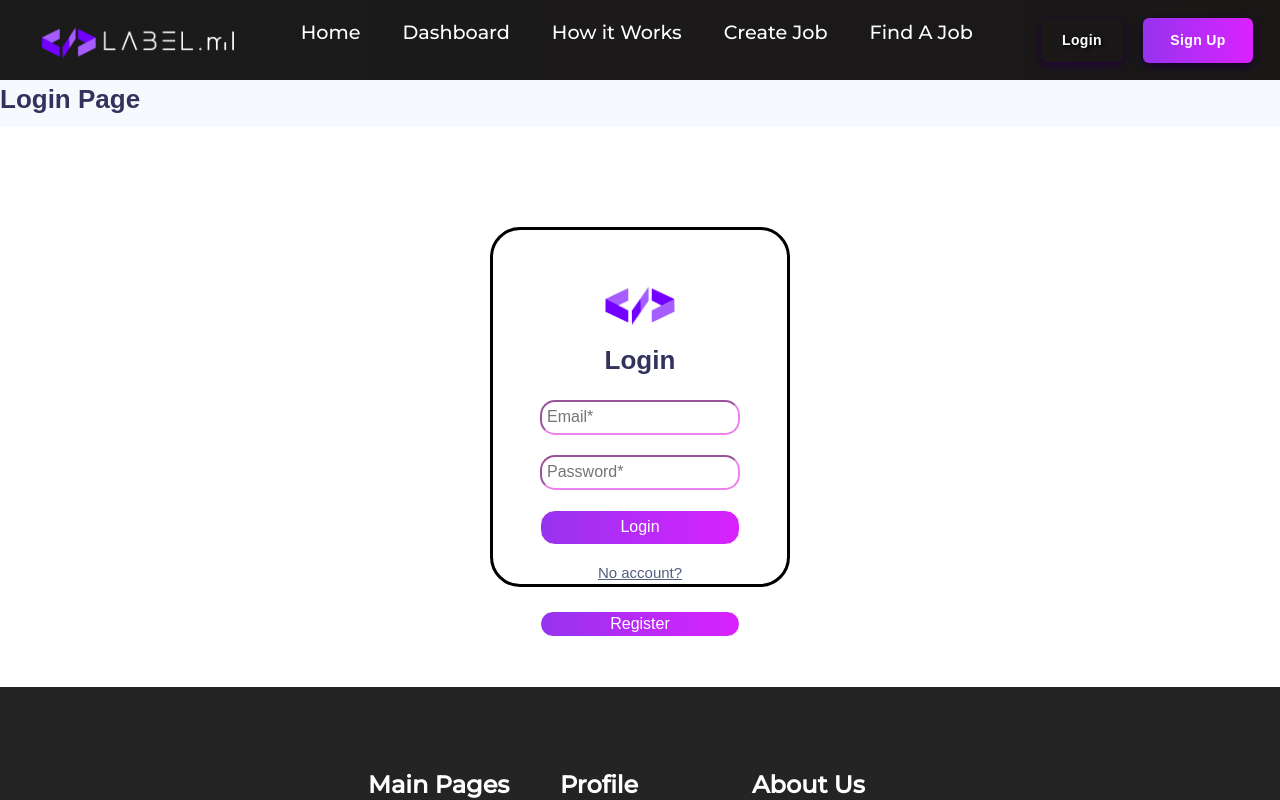
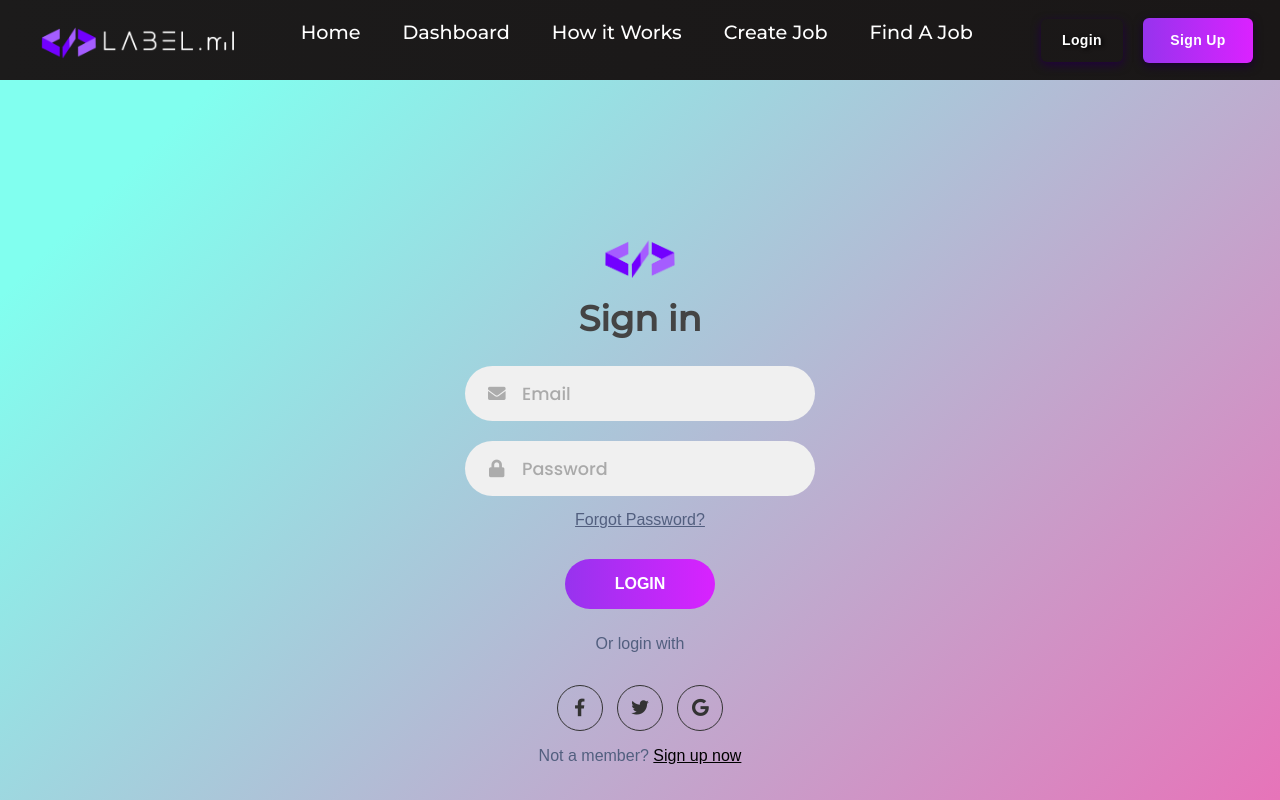
Before and after one commit to faisal2754/Web-Data-Labelling-v2, a React (Create React App) app: page /login in a window 1280 px wide. Shown: the top 800 px of the page. Built offline with nearby package versions, Linux system fonts and the light colour scheme.

Commit message:
restyled login and register

```diff
--- a/src/Components/LoginForm.jsx
+++ b/src/Components/LoginForm.jsx
@@ -20,29 +20,35 @@ const Login = () => {
    const history = useHistory()
 
    return (
-      <div className="login">
-         <div className="login_container">
+      <div class="login_container">
+         <div class="forms-container">
+            <form class="sign-in-form">
                <Link to="/">
                   <img className="login_logo" src="./images/login_logo.png" />
                </Link>
-
-            <h1>Login</h1>
-            <form>
+               <h2 class="title">Sign in</h2>
+               <div class="input-field">
+                  <i class="fas fa-envelope icon"></i>
                   <input
                      type="text"
                      value={email}
                      onChange={(e) => setEmail(e.target.value)}
                      id="email"
-                  placeholder="Email*"
+                     placeholder="Email"
                   />
-
+               </div>
+               <div class="input-field">
+                  <i class="fas fa-lock icon"></i>
                   <input
                      type="password"
                      value={password}
                      onChange={(e) => setPassword(e.target.value)}
                      id="pword"
-                  placeholder="Password*"
+                     placeholder="Password"
                   />
+               </div>
+
+               <p class="forgot-pass">Forgot Password?</p>
 
                <button
                   type="submit"
@@ -51,22 +57,39 @@ const Login = () => {
                   }}
                   className="login_signInButton"
                >
-                  Login
+                  LOGIN
                </button>
+               <p class="social-text">Or login with</p>
+               <div class="social-media">
+                  <a href="#" class="social-icon">
+                     <i class="fab fa-facebook-f"></i>
+                  </a>
+                  <a href="#" class="social-icon">
+                     <i class="fab fa-twitter"></i>
+                  </a>
+                  <a href="#" class="social-icon">
+                     <i class="fab fa-google"></i>
+                  </a>
+               </div>
+
+               <p class="other-text">
+                  Not a member?{' '}
+                  <a id="hover" class="underlineHover" href="/register">
+                     Sign up now
+                  </a>
+               </p>
             </form>
-
-            <p>No account? </p>
-
-            <button
-               onClick={() => {
-                  history.push('/register')
-               }}
-               className="login_registerButton"
-            >
-               Register
-            </button>
          </div>
       </div>
+
+      //         {/* <button
+      //            onClick={() => {
+      //               history.push('/register')
+      //            }}
+      //            className="login_registerButton"
+      //         >
+      //            Register
+      //         </button> */}
    )
 }
 
--- a/src/Components/RegisterForm.jsx
+++ b/src/Components/RegisterForm.jsx
@@ -1,55 +1,109 @@
-import React from 'react'
+import React, { useState } from 'react'
 import '../Styles/Register.css'
+import { Link } from 'react-router-dom'
 import { useHistory } from 'react-router-dom'
 import Checkbox from '@material-ui/core/Checkbox'
 
 const Register = () => {
+   const [username, setUsername] = useState('')
+   const [email, setEmail] = useState('')
+   const [password, setPassword] = useState('')
+   const [checked, setChecked] = React.useState(true)
+
+   const signIn = (e) => {
+      e.preventDefault()
+      //some backend functionality
+   }
+
+   const register = (e) => {
+      e.preventDefault()
+      //some backend functionality
+   }
    const history = useHistory()
-
-   const [checked, setChecked] = React.useState(true)
 
    const handleChange = (event) => {
       setChecked(event.target.checked)
    }
 
    return (
-      <div className="register">
       <div className="register_container">
-            <h1>Register</h1>
-            <form>
-               <input type="text" id="username" placeholder="Username*" />
-
-               <input type="text" id="email" placeholder="Email*" />
-
-               <input type="text" id="pword" placeholder="Password*" />
-
+         <div class="forms-container">
+            <form class="register-form">
+               <Link to="/">
+                  <img className="login_logo" src="./images/login_logo.png" />
+               </Link>
+               <h2 class="title">Register</h2>
+               <div class="input-field">
+                  <i class="fas fa-user icon"></i>
                   <input
                      type="text"
+                     value={username}
+                     onChange={(e) => setUsername(e.target.value)}
+                     id="username"
+                     placeholder="Username"
+                  />
+               </div>
+               <div class="input-field">
+                  <i class="fas fa-envelope icon"></i>
+                  <input
+                     type="text"
+                     value={email}
+                     onChange={(e) => setEmail(e.target.value)}
+                     id="email"
+                     placeholder="Email"
+                  />
+               </div>
+               <div class="input-field">
+                  <i class="fas fa-lock icon"></i>
+                  <input
+                     type="password"
+                     value={password}
+                     onChange={(e) => setPassword(e.target.value)}
+                     id="pword"
+                     placeholder="Password"
+                  />
+               </div>
+               <div class="input-field">
+                  <i class="fas fa-lock icon"></i>
+                  <input
+                     type="password"
+                     value={checked}
+                     onChange={(e) => setChecked(e.target.value)}
                      id="conf_pword"
-                  placeholder=" Confirm Password*"
+                     placeholder=" Confirm Password"
                   />
-            </form>
-
+               </div>
                <button
+                  type="submit"
                   onClick={() => {
                      history.push('/')
                   }}
                   className="register_registerButton"
                >
-               Register
+                  SIGN UP
                </button>
 
+               <p class="social-text">Or sign up with</p>
+               <div class="social-media">
+                  <a href="#" class="social-icon">
+                     <i class="fab fa-facebook-f"></i>
+                  </a>
+                  <a href="#" class="social-icon">
+                     <i class="fab fa-twitter"></i>
+                  </a>
+                  <a href="#" class="social-icon">
+                     <i class="fab fa-google"></i>
+                  </a>
+               </div>
+               <p class="other-text">
+                  Already a member?{' '}
+                  <a id="hover" class="underlineHover" href="/login">
+                     Login now
+                  </a>
+               </p>
+
                <p>By registering, you accept our Terms & Conditions</p>
-
-            <button
-               onClick={() => {
-                  history.push('/login')
-               }}
-               className="register_loginButton"
-            >
-               Login
-            </button>
-            <p>Have an account? Login </p>
+            </form>
          </div>
       </div>
    )
--- a/src/Pages/Login.jsx
+++ b/src/Pages/Login.jsx
@@ -7,8 +7,6 @@ const Login = () => {
    return (
       <div>
          <NavbarOther />
-         <h1>Login Page</h1>
-
          <LoginForm />
          <Footer />
       </div>
--- a/src/Pages/Register.jsx
+++ b/src/Pages/Register.jsx
@@ -7,8 +7,6 @@ const Register = () => {
    return (
       <div>
          <NavbarOther />
-         <h1>Register Page</h1>
-
          <RegisterForm />
          <Footer />
       </div>
--- a/src/Styles/Login.css
+++ b/src/Styles/Login.css
@@ -1,9 +1,13 @@
-.login {
-   background-color: white;
-   height: 70vh;
-   display: flex;
-   flex-direction: column;
-   align-items: center;
+@import url('https://fonts.googleapis.com/css2?family=Poppins:wght@200;300;400;500;600;700;800&display=swap');
+
+* {
+   margin: 0;
+   padding: 0;
+   box-sizing: border-box;
+}
+
+input {
+   font-family: 'Poppins', sans-serif;
 }
 
 .login_logo {
@@ -15,45 +19,69 @@
 }
 
 .login_container {
-   width: 300px;
-   height: 45vh;
-   display: flex;
-   flex-direction: column;
-   border-radius: 30px;
-   border: 3px solid black;
-   padding: 20px;
-   margin-top: 100px;
-   align-items: center;
+   position: relative;
+   width: 100%;
+   background-color: #fff;
+   height: 110vh;
+   background-image: linear-gradient(135deg, #81ffef 10%, #f067b4 100%);
 }
 
-.login_container > h1 {
-   font-weight: 550;
-   margin-top: 1px;
-   margin-bottom: 20px;
+.forms-container {
+   width: 100%;
+   height: 100%;
+   top: 0;
+   left: 0;
+   position: relative;
    text-align: center;
-   object-fit: contain;
 }
 
-.login_container > form > input {
-   height: 35px;
-   margin-bottom: 20px;
-   background-color: white;
-   width: 100%;
-   border-radius: 15px;
-   padding-left: 5px;
-   width: 200px;
-   margin-left: auto;
-   margin-right: auto;
-   display: block;
-   border-color: violet;
+form {
+   display: flex;
+   align-items: center;
+   justify-content: center;
+   flex-direction: column;
+   height: 80vh;
 }
 
-.login_container > p {
-   margin-top: 15px;
-   font-size: 15px;
+.title {
+   font-size: 2.2rem;
+   color: #444;
+   margin-bottom: 10px;
+}
+
+.input-field {
+   max-width: 350px;
+   width: 100%;
+   background-color: #f0f0f0;
+   margin: 10px 0;
+   height: 55px;
+   border-radius: 55px;
+   display: grid;
+   grid-template-columns: 15% 85%;
+   padding: 0 0.4rem;
+   position: relative;
+}
+
+.input-field i {
    text-align: center;
-   text-decoration: underline;
-   font-weight: 400;
+   line-height: 55px;
+   color: #acacac;
+   font-size: 1.1rem;
+}
+
+.input-field input {
+   background: none;
+   outline: none;
+   border: none;
+   line-height: 1;
+   font-weight: 600;
+   font-size: 1.1rem;
+   color: #333;
+}
+
+.input-field input::placeholder {
+   color: #aaa;
+   font-weight: 500;
 }
 
 .login_signInButton {
@@ -66,63 +94,71 @@
 }
 
 .login_signInButton {
-   background-size: 200% auto;
-   border-radius: 15px;
-   width: 100%;
-   height: 35px;
-   border: 1px solid;
-   margin-top: 10px;
-   color: white;
+   background-size: 200%;
+   width: 9.375rem;
+   border: none;
+   outline: none;
+   height: 3.125rem;
+   border-radius: 3.063rem;
+   color: #fff;
+   text-transform: uppercase;
+   font-weight: 600;
+   margin: 0.625rem 0;
+   cursor: pointer;
    transition: 0.5s;
    display: block;
-   cursor: pointer;
-   width: 200px;
-   margin-left: auto;
-   margin-right: auto;
-   font-weight: 350;
 }
 
 .login_signInButton:hover {
-   background-position: right center; /* change the direction of the change here */
+   background-position: right center;
    color: #fff;
    text-decoration: none;
 }
-
 .login_signInButton:active {
    background-color: #a75ce0;
    transition: background-size 0;
 }
 
-.login_registerButton {
-   background-image: linear-gradient(
-      to right,
-      #9733ee 0%,
-      #da22ff 51%,
-      #9733ee 100%
-   );
+.social-text {
+   padding: 0.7rem 0;
+   font-size: 1rem;
 }
 
-.login_registerButton {
-   background-size: 200% auto;
-   border-radius: 15px;
-   width: 200px;
-   height: 35px;
-   border: 1px solid;
-   margin-top: 10px;
-   color: white;
-   transition: 0.5s;
-   display: block;
-   cursor: pointer;
-   font-weight: 350;
+.other-text {
+   padding: 0.7rem 0;
+   font-size: 1rem;
 }
 
-.login_registerButton:hover {
-   background-position: right center; /* change the direction of the change here */
-   color: #fff;
-   text-decoration: none;
+.underlineHover {
+   text-decoration: underline;
+   color: black;
 }
 
-.login_registerButton:active {
-   background-color: #a75ce0;
-   transition: background-size 0;
+.social-media {
+   display: flex;
+   justify-content: center;
 }
+
+.social-icon {
+   height: 46px;
+   width: 46px;
+   display: flex;
+   justify-content: center;
+   align-items: center;
+   margin: 0 0.45rem;
+   color: #333;
+   border-radius: 50%;
+   border: 1px solid #333;
+   text-decoration: none;
+   font-size: 1.1rem;
+   transition: 0.3s;
+}
+
+.social-icon:hover {
+   color: #a75ce0;
+   border-color: #a75ce0;
+}
+
+.forgot-pass {
+   text-decoration: underline;
+}
--- a/src/Styles/Register.css
+++ b/src/Styles/Register.css
@@ -1,51 +1,87 @@
-.register {
-   background-color: white;
-   height: 70vh;
-   display: flex;
-   flex-direction: column;
-   align-items: center;
+@import url('https://fonts.googleapis.com/css2?family=Poppins:wght@200;300;400;500;600;700;800&display=swap');
+
+* {
+   margin: 0;
+   padding: 0;
+   box-sizing: border-box;
+}
+
+input {
+   font-family: 'Poppins', sans-serif;
+}
+
+.login_logo {
+   margin-top: 25px;
+   object-fit: contain;
+   width: 115px;
+   margin-right: auto;
+   margin-left: auto;
 }
 
 .register_container {
-   width: 350px;
-   height: 55vh;
-   display: flex;
-   flex-direction: column;
-   border-radius: 30px;
-   border: 3px solid black;
-   padding: 20px;
-   margin-top: 100px;
-   align-items: center;
-   margin-bottom: 90px;
+   position: relative;
+   width: 100%;
+   background-color: #fff;
+   height: 110vh;
+   background-image: linear-gradient(135deg, #81ffef 10%, #f067b4 100%);
 }
 
-.register_container > h1 {
-   font-weight: 550;
-   margin-top: 1px;
-   margin-bottom: 20px;
+.forms-container {
+   width: 100%;
+   height: 100%;
+   top: 0;
+   left: 0;
+   position: relative;
    text-align: center;
-   object-fit: contain;
 }
 
-.register_container > form > input {
-   height: 35px;
-   margin-bottom: 20px;
-   background-color: white;
-   width: 300px;
-   border-radius: 15px;
-   padding-left: 5px;
-   border-color: violet;
-   margin-left: auto;
-   margin-right: auto;
-   display: block;
+form {
+   display: flex;
+   align-items: center;
+   justify-content: center;
+   flex-direction: column;
+   height: 105vh;
 }
 
-.register_container > p {
-   margin-top: 15px;
-   font-size: 15px;
+.title {
+   font-size: 2.2rem;
+   color: #444;
+   margin-bottom: 10px;
+}
+
+.input-field {
+   max-width: 350px;
+   width: 100%;
+   background-color: #f0f0f0;
+   margin: 10px 0;
+   height: 55px;
+   border-radius: 55px;
+   display: grid;
+   grid-template-columns: 15% 85%;
+   padding: 0 0.4rem;
+   position: relative;
+}
+
+.input-field i {
    text-align: center;
-   font-weight: 400;
-   font-size: 13px;
+   line-height: 55px;
+   color: #acacac;
+   font-size: 1.1rem;
+}
+
+.input-field input {
+   background: none;
+   outline: none;
+   border: none;
+   line-height: 1;
+   font-weight: 600;
+   font-size: 1.1rem;
+   color: #333;
+}
+
+.input-field input::placeholder {
+   color: #aaa;
+   font-weight: 500;
 }
 
 .register_registerButton {
@@ -58,60 +94,67 @@
 }
 
 .register_registerButton {
-   background-size: 200% auto;
-   border-radius: 15px;
-   width: 300px;
-   height: 35px;
-   border: 1px solid;
-   margin-top: 10px;
-   color: white;
+   background-size: 200%;
+   width: 9.375rem;
+   border: none;
+   outline: none;
+   height: 3.125rem;
+   border-radius: 3.063rem;
+   color: #fff;
+   text-transform: uppercase;
+   font-weight: 600;
+   margin: 0.625rem 0;
+   cursor: pointer;
    transition: 0.5s;
    display: block;
-   cursor: pointer;
-   font-weight: 350;
 }
 
 .register_registerButton:hover {
-   background-position: right center; /* change the direction of the change here */
+   background-position: right center;
    color: #fff;
    text-decoration: none;
 }
-
 .register_registerButton:active {
    background-color: #a75ce0;
    transition: background-size 0;
 }
 
-.register_loginButton {
-   background-image: linear-gradient(
-      to right,
-      #9733ee 0%,
-      #da22ff 51%,
-      #9733ee 100%
-   );
+.social-text {
+   padding: 0.7rem 0;
+   font-size: 1rem;
 }
 
-.register_loginButton {
-   background-size: 200% auto;
-   border-radius: 15px;
-   width: 300px;
-   height: 35px;
-   border: 1px solid;
-   margin-top: 10px;
-   color: white;
-   transition: 0.5s;
-   display: block;
-   cursor: pointer;
-   font-weight: 350;
+.other-text {
+   padding: 0.7rem 0;
+   font-size: 1rem;
 }
 
-.register_loginButton:hover {
-   background-position: right center; /* change the direction of the change here */
-   color: #fff;
-   text-decoration: none;
+.underlineHover {
+   text-decoration: underline;
+   color: black;
 }
 
-.register_loginButton:active {
-   background-color: #a75ce0;
-   transition: background-size 0;
+.social-media {
+   display: flex;
+   justify-content: center;
 }
+
+.social-icon {
+   height: 46px;
+   width: 46px;
+   display: flex;
+   justify-content: center;
+   align-items: center;
+   margin: 0 0.45rem;
+   color: #333;
+   border-radius: 50%;
+   border: 1px solid #333;
+   text-decoration: none;
+   font-size: 1.1rem;
+   transition: 0.3s;
+}
+
+.social-icon:hover {
+   color: #a75ce0;
+   border-color: #a75ce0;
+}
```
Lines whose indentation alone changed are shown as unchanged.
